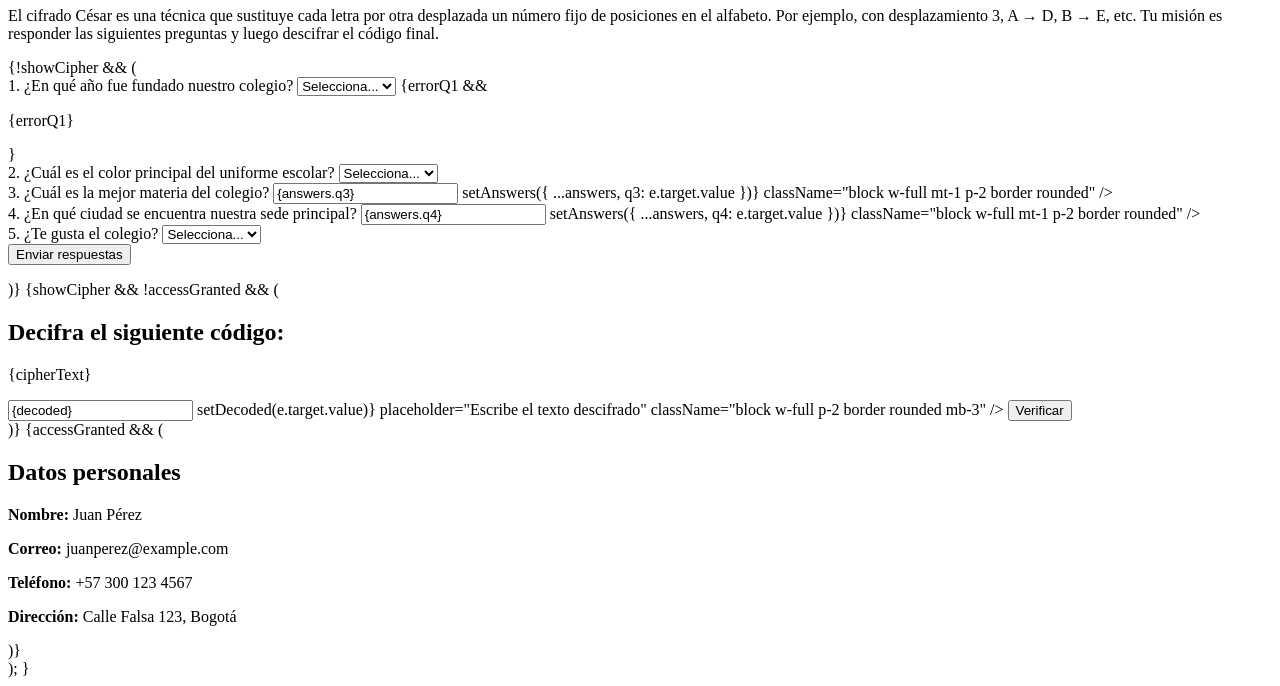
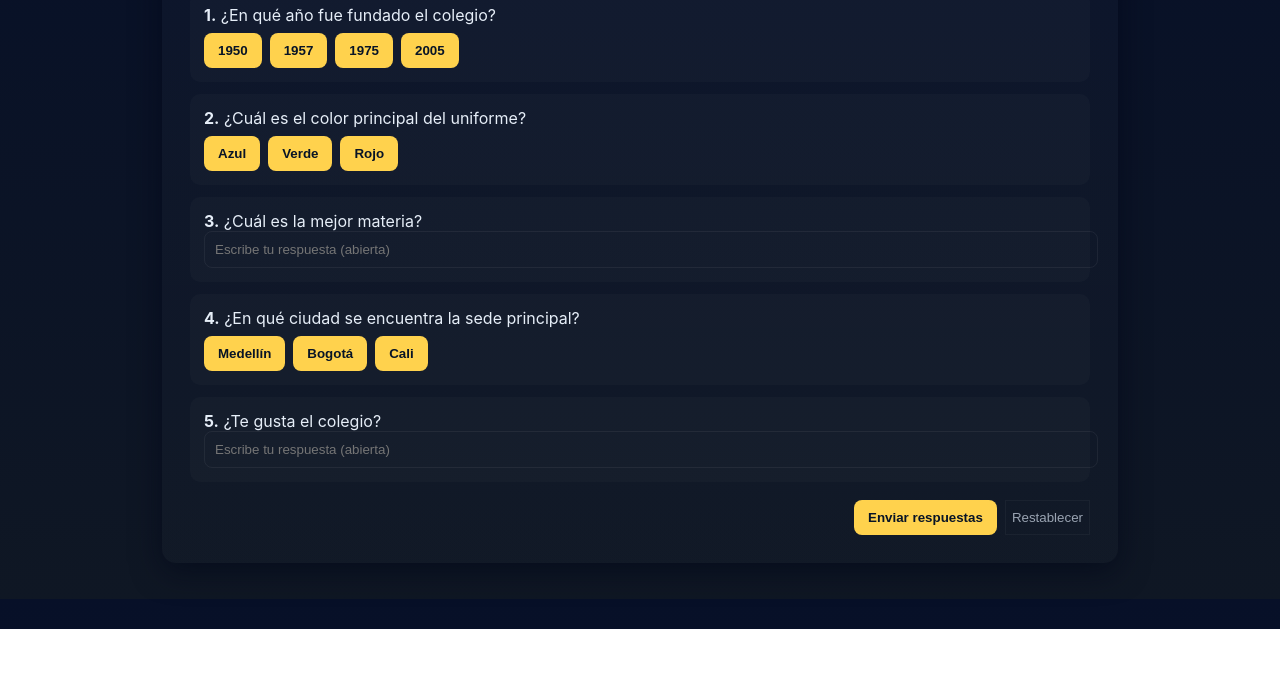
Before and after one commit to AlanDiaz-2008/Descubrimiento-del-autor, a plain HTML site: page index.html in a window 1280 px wide. Shown: the part 171-857 px from the top of the page. After the commit the page ends 800 px from the top, so only its background shows below. Drawn offline with Linux system fonts and the light colour scheme.

Commit message:
Autor.html

```diff
--- a/index.html
+++ b/index.html
@@ -1,126 +1,183 @@
+<!DOCTYPE html>
+<html lang="es">
+<head>
+  <meta charset="utf-8" />
+  <meta name="viewport" content="width=device-width,initial-scale=1" />
+  <title>Trivia del Colegio — Reto César</title>
+  <style>
+    :root{--bg:#0f1724;--card:#0b1220;--accent:#ffd24d;--muted:#9aa4b2}
+    body{margin:0;font-family:Inter,Segoe UI,Arial, sans-serif;background:linear-gradient(180deg,#071028 0%, #0f1724 100%);color:#e6eef8}
+    .wrap{max-width:900px;margin:36px auto;padding:28px;background:linear-gradient(180deg,rgba(255,255,255,0.02),rgba(255,255,255,0.01));border-radius:14px;box-shadow:0 8px 30px rgba(2,6,23,0.6)}
+    h1{margin:0 0 6px;font-size:28px;color:var(--accent)}
+    p.lead{margin:0 0 18px;color:var(--muted)}
+    .grid{display:grid;grid-template-columns:1fr;gap:12px}
+    .q{background:rgba(255,255,255,0.02);padding:14px;border-radius:10px}
+    select,input[type=text],textarea{width:100%;padding:10px;border-radius:8px;border:1px solid rgba(255,255,255,0.06);background:transparent;color:inherit}
+    .options{display:flex;gap:8px;flex-wrap:wrap;margin-top:8px}
+    button.btn{background:var(--accent);border:none;padding:10px 14px;border-radius:8px;cursor:pointer;color:#081426;font-weight:600}
+    button.ghost{background:transparent;border:1px solid rgba(255,255,255,0.04);color:var(--muted)}
+    pre.cipher{background:rgba(255,255,255,0.02);padding:14px;border-radius:8px;font-family:ui-monospace, SFMono-Regular, Menlo, Monaco, monospace}
+    .hint{font-size:13px;color:var(--muted)}
+    .hidden{display:none}
+    .success{background:linear-gradient(90deg,rgba(34,197,94,0.12),rgba(16,185,129,0.06));padding:12px;border-radius:8px;color:#bff7dd}
+  </style>
+</head>
+<body>
+  <div class="wrap" role="main">
+    <h1>🔐 Trivia del Colegio — Reto César</h1>
+    <p class="lead">Responde las 5 preguntas. Si aciertas, obtendrás un mensaje cifrado (ROT 5). Descífralo y escribe el texto plano para revelar los datos finales.</p>
 
-<import React, { useState } from "react";
+    <div id="quiz" class="grid">
+      <div class="q" data-q="1">
+        <label><strong>1.</strong> ¿En qué año fue fundado el colegio?</label>
+        <div class="options">
+          <button class="btn" onclick="selectOption(1,'1950',this)">1950</button>
+          <button class="btn" onclick="selectOption(1,'1957',this)">1957</button>
+          <button class="btn" onclick="selectOption(1,'1975',this)">1975</button>
+          <button class="btn" onclick="selectOption(1,'2005',this)">2005</button>
+        </div>
+      </div>
 
-export default function EncuestaCesar() {
-  const [answers, setAnswers] = useState({ q1: "", q2: "", q3: "", q4: "", q5: "" });
-  const [errorQ1, setErrorQ1] = useState("");
-  const [showCipher, setShowCipher] = useState(false);
-  const [decoded, setDecoded] = useState("");
-  const [accessGranted, setAccessGranted] = useState(false);
+      <div class="q" data-q="2">
+        <label><strong>2.</strong> ¿Cuál es el color principal del uniforme?</label>
+        <div class="options">
+          <button class="btn" onclick="selectOption(2,'azul',this)">Azul</button>
+          <button class="btn" onclick="selectOption(2,'verde',this)">Verde</button>
+          <button class="btn" onclick="selectOption(2,'rojo',this)">Rojo</button>
+        </div>
+      </div>
 
-  const correctYear = "1957";
-  const cipherText = "Wkh dxwru gh hvwh uhwr hv 7x 1rpeuh"; // Ejemplo cifrado César con desplazamiento 3
+      <div class="q" data-q="3">
+        <label><strong>3.</strong> ¿Cuál es la mejor materia?</label>
+        <input id="q3" type="text" placeholder="Escribe tu respuesta (abierta)" />
+      </div>
 
-  function caesarDecrypt(text, shift) {
-    const a = "A".charCodeAt(0), z = "Z".charCodeAt(0);
-    const A = "a".charCodeAt(0), Z = "z".charCodeAt(0);
-    const s = ((shift % 26) + 26) % 26;
-    let res = "";
-    for (let ch of text) {
-      const code = ch.charCodeAt(0);
-      if (code >= A && code <= Z) {
-        res += String.fromCharCode(((code - A - s + 26) % 26) + A);
-      } else if (code >= a && code <= z) {
-        res += String.fromCharCode(((code - a - s + 26) % 26) + a);
+      <div class="q" data-q="4">
+        <label><strong>4.</strong> ¿En qué ciudad se encuentra la sede principal?</label>
+        <div class="options">
+          <button class="btn" onclick="selectOption(4,'medellin',this)">Medellín</button>
+          <button class="btn" onclick="selectOption(4,'bogota',this)">Bogotá</button>
+          <button class="btn" onclick="selectOption(4,'cali',this)">Cali</button>
+        </div>
+      </div>
+
+      <div class="q" data-q="5">
+        <label><strong>5.</strong> ¿Te gusta el colegio?</label>
+        <input id="q5" type="text" placeholder="Escribe tu respuesta (abierta)" />
+      </div>
+
+      <div style="display:flex;gap:8px;justify-content:flex-end;margin-top:6px">
+        <button class="btn" onclick="submitQuiz()">Enviar respuestas</button>
+        <button class="ghost" onclick="resetQuiz()">Restablecer</button>
+      </div>
+
+      <div id="feedback" class="q hidden"></div>
+    </div>
+
+    <div id="cipherBox" class="q hidden">
+      <h3>🔎 Mensaje final (cifrado)</h3>
+      <p class="hint">Pista: el mensaje está cifrado con <strong>ROT 5</strong>.</p>
+      <pre class="cipher" id="cipherText">Utidwf htw yfw ytifx qta jqtwjx, ujwt st utidwf ijyjws qjwnsjwf.
+
+
+</pre>
+
+      <label for="decoded"><strong>Escribe aquí el mensaje descifrado:</strong></label>
+      <textarea id="decoded" rows="3" placeholder="Escribe el texto descifrado completo"></textarea>
+      <div style="display:flex;gap:8px;margin-top:8px">
+        <button class="btn" onclick="checkDecoded()">Verificar</button>
+        <button class="ghost" onclick="showHint()">Mostrar pista extra</button>
+      </div>
+
+      <div id="cipherFeedback" class="hidden" style="margin-top:10px"></div>
+    </div>
+
+    <div id="finalBox" class="q hidden success">
+      <h3>🎉 Datos personales (desbloqueados)</h3>
+      <p><strong>Nombre:</strong> [Tu Nombre Aquí]</p>
+      <p><strong>Correo:</strong> [tuemail@ejemplo.com]</p>
+      <p><strong>Teléfono:</strong> [+57 300 000 0000]</p>
+      <p><strong>Nota:</strong> Edita este bloque para poner la información real que quieras revelar.</p>
+    </div>
+
+  </div>
+
+  <script>
+    // Respuestas correctas configuradas
+    const correct = {1:'1957', 2:'verde', 4:'bogota'};
+    const state = {1:null,2:null,3:'',4:null,5:''};
+
+    function selectOption(q,val,btn){
+      state[q]=val;
+      // marcar visualmente
+      const container = document.querySelector('.q[data-q="'+q+'"]');
+      container.querySelectorAll('button').forEach(b=>b.classList.remove('ghost'));
+      btn.classList.add('ghost');
+    }
+
+    function resetQuiz(){
+      // reset state
+      state[1]=state[2]=state[4]=null; state[3]=''; state[5]='';
+      document.getElementById('q3').value='';
+      document.getElementById('q5').value='';
+      document.getElementById('feedback').classList.add('hidden');
+      document.getElementById('cipherBox').classList.add('hidden');
+      document.getElementById('finalBox').classList.add('hidden');
+      document.querySelectorAll('.q[data-q]').forEach(div=>div.style.display='block');
+      document.querySelectorAll('.q[data-q] button').forEach(b=>b.classList.remove('ghost'));
+    }
+
+    function submitQuiz(){
+      // tomar valores abiertos
+      state[3]=document.getElementById('q3').value.trim();
+      state[5]=document.getElementById('q5').value.trim();
+
+      // validar 1
+      const fb = document.getElementById('feedback');
+      if(state[1]!==correct[1]){
+        fb.innerText = 'El colegio inicia labores en el año 1957, en un terreno donado por el señor Escolástico Rojas. No se tiene certeza del porqué del nombre, al parecer se adopta por el sector donde se encuentra ubicado, barrio Soledad Norte, o por acepción religiosa. Inicia labores con cuatro cursos de primaria y posteriormente se amplía a la primaria completa.';
+        fb.classList.remove('hidden');
+        return;
+      }
+      if(state[2]!==correct[2]){ fb.innerText='Respuesta incorrecta en la pregunta 2.'; fb.classList.remove('hidden'); return; }
+      if(state[4]!==correct[4]){ fb.innerText='Respuesta incorrecta en la pregunta 4.'; fb.classList.remove('hidden'); return; }
+
+      // si pasa validaciones, ocultar quiz y mostrar cipher
+      document.getElementById('quiz').style.display='none';
+      document.getElementById('cipherBox').classList.remove('hidden');
+    }
+
+    // función para decodificar ROT n (solo letras A-Z y a-z)
+    function rotDecode(text,n){
+      const a='abcdefghijklmnopqrstuvwxyz';
+      const A='ABCDEFGHIJKLMNOPQRSTUVWXYZ';
+      const shift = ((n%26)+26)%26;
+      return text.split('').map(ch=>{
+        if(a.includes(ch)) return a[(a.indexOf(ch)-shift+26)%26];
+        if(A.includes(ch)) return A[(A.indexOf(ch)-shift+26)%26];
+        return ch;
+      }).join('');
+    }
+
+    function checkDecoded(){
+      const user = document.getElementById('decoded').value.trim();
+      const target = 'Podrán cortar todas las flores, pero no podrán detener la primavera.';
+      if(user.toLowerCase()===target.toLowerCase()){
+        document.getElementById('cipherBox').classList.add('hidden');
+        document.getElementById('finalBox').classList.remove('hidden');
       } else {
-        res += ch;
+        const fb = document.getElementById('cipherFeedback');
+        fb.classList.remove('hidden');
+        fb.innerText = 'Código incorrecto. ¿Estás usando ROT 5 y respetando mayúsculas/acentos?';
       }
     }
-    return res;
-  }
 
-  const handleSubmit = (e) => {
-    e.preventDefault();
-    if (answers.q1 !== correctYear) {
-      setErrorQ1("El colegio inicia labores en el año 1957, en un terreno donado por el señor Escolástico Rojas. No se tiene certeza del porqué del nombre, al parecer se adopta por el sector donde se encuentra ubicado, barrio Soledad Norte, o por acepción religiosa. Inicia labores con cuatro cursos de primaria y posteriormente se amplía a la primaria completa.");
-      return;
+    function showHint(){
+      alert('Pista extra: Asegúrate de incluir tildes y la palabra completa "primavera". El ROT es 5.');
     }
-    setErrorQ1("");
-    setShowCipher(true);
-  };
 
-  const handleDecode = () => {
-    if (decoded.trim() === caesarDecrypt(cipherText, 3).trim()) {
-      setAccessGranted(true);
-    } else {
-      alert("Código incorrecto. Intenta de nuevo.");
-    }
-  };
-
-  return (
-    <div className="min-h-screen bg-gradient-to-br from-slate-50 to-slate-100 p-6">
-      <div className="max-w-3xl mx-auto bg-white rounded-2xl shadow-lg p-6">
-        <h1 className="text-2xl font-bold mb-4">Reto del Colegio — Cifrado César</h1>
-        <p className="mb-6 text-sm text-slate-700">El cifrado César es una técnica que sustituye cada letra por otra desplazada un número fijo de posiciones en el alfabeto. Por ejemplo, con desplazamiento 3, A → D, B → E, etc. Tu misión es responder las siguientes preguntas y luego descifrar el código final.</p>
-
-        {!showCipher && (
-          <form onSubmit={handleSubmit} className="space-y-4">
-            <div>
-              <label>1. ¿En qué año fue fundado nuestro colegio?</label>
-              <select value={answers.q1} onChange={(e) => setAnswers({ ...answers, q1: e.target.value })} className="block w-full mt-1 p-2 border rounded">
-                <option value="">Selecciona...</option>
-                <option value="1950">1950</option>
-                <option value="1957">1957</option>
-                <option value="1975">1975</option>
-                <option value="2005">2005</option>
-              </select>
-              {errorQ1 && <p className="mt-2 text-red-600 text-sm">{errorQ1}</p>}
-            </div>
-
-            <div>
-              <label>2. ¿Cuál es el color principal del uniforme escolar?</label>
-              <select value={answers.q2} onChange={(e) => setAnswers({ ...answers, q2: e.target.value })} className="block w-full mt-1 p-2 border rounded">
-                <option value="">Selecciona...</option>
-                <option>Azul</option>
-                <option>Verde</option>
-                <option>Rojo</option>
-                <option>Gris</option>
-              </select>
-            </div>
-
-            <div>
-              <label>3. ¿Cuál es la mejor materia del colegio?</label>
-              <input type="text" value={answers.q3} onChange={(e) => setAnswers({ ...answers, q3: e.target.value })} className="block w-full mt-1 p-2 border rounded" />
-            </div>
-
-            <div>
-              <label>4. ¿En qué ciudad se encuentra nuestra sede principal?</label>
-              <input type="text" value={answers.q4} onChange={(e) => setAnswers({ ...answers, q4: e.target.value })} className="block w-full mt-1 p-2 border rounded" />
-            </div>
-
-            <div>
-              <label>5. ¿Te gusta el colegio?</label>
-              <select value={answers.q5} onChange={(e) => setAnswers({ ...answers, q5: e.target.value })} className="block w-full mt-1 p-2 border rounded">
-                <option value="">Selecciona...</option>
-                <option>Sí</option>
-                <option>No</option>
-                <option>A veces</option>
-              </select>
-            </div>
-
-            <button type="submit" className="px-4 py-2 bg-indigo-600 text-white rounded">Enviar respuestas</button>
-          </form>
-        )}
-
-        {showCipher && !accessGranted && (
-          <div className="mt-6">
-            <h2 className="font-semibold mb-2">Decifra el siguiente código:</h2>
-            <p className="mb-4 font-mono bg-slate-100 p-3 rounded">{cipherText}</p>
-            <input type="text" value={decoded} onChange={(e) => setDecoded(e.target.value)} placeholder="Escribe el texto descifrado" className="block w-full p-2 border rounded mb-3" />
-            <button onClick={handleDecode} className="px-4 py-2 bg-green-600 text-white rounded">Verificar</button>
-          </div>
-        )}
-
-        {accessGranted && (
-          <div className="mt-6 p-4 bg-green-50 border border-green-200 rounded">
-            <h2 className="text-lg font-bold mb-2">Datos personales</h2>
-            <p><strong>Nombre:</strong> Juan Pérez</p>
-            <p><strong>Correo:</strong> juanperez@example.com</p>
-            <p><strong>Teléfono:</strong> +57 300 123 4567</p>
-            <p><strong>Dirección:</strong> Calle Falsa 123, Bogotá</p>
-          </div>
-        )}
-      </div>
-    </div>
-  );
-}
+    // inicializar
+    resetQuiz();
+  </script>
+</body>
+</html>
```
